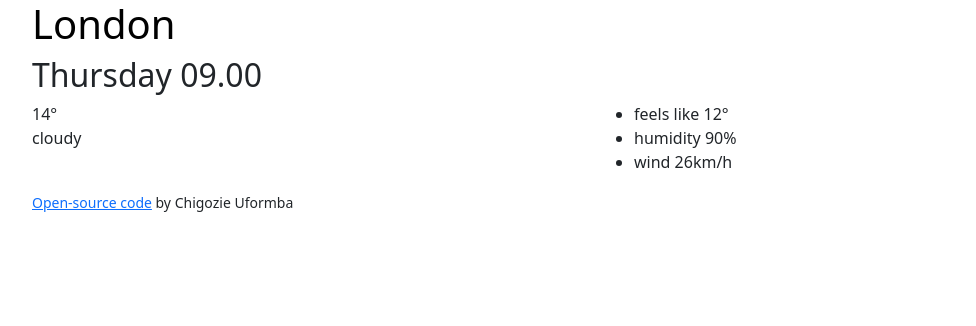
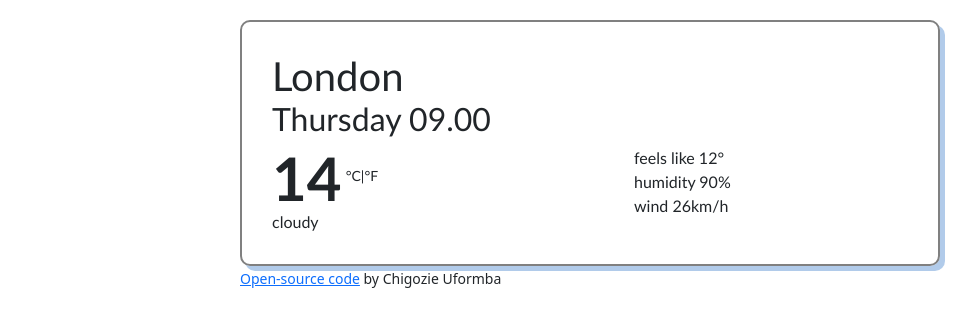
Before and after one commit to smileyuformba21/CLU-Vanilla-Weather-App, a plain HTML site: page index.html in a window 1280 px wide. Shown: the whole page, without its empty margins (50-1026 px from the left). Drawn offline with nearby package versions, Linux system fonts and the light colour scheme.

Commit message:
added css styling to weather app

```diff
--- a/index.html
+++ b/index.html
@@ -5,23 +5,26 @@
     <meta http-equiv="X-UA-Compatible" content="IE=edge" />
     <meta name="viewport" content="width=device-width, initial-scale=1.0" />
     <title>Vanilla Weather App</title>
-    <link rel="stylesheet" href="src/styles.css" />
+
     <link
       href="https://cdn.jsdelivr.net/npm/bootstrap@5.1.3/dist/css/bootstrap.min.css"
       rel="stylesheet"
       integrity="sha384-1BmE4kWBq78iYhFldvKuhfTAU6auU8tT94WrHftjDbrCEXSU1oBoqyl2QvZ6jIW3"
       crossorigin="anonymous"
     />
+    <link rel="stylesheet" href="src/styles.css" />
   </head>
   <body>
     <div class="container">
+      <div class="weather-app-wrapper">
         <div class="weather-app">
           <h1>London</h1>
           <h2>Thursday 09.00</h2>
           <div class="row">
             <div class="col-6">
               <div class="col-md-6">
-              14° <br />
+                <strong class="temp" id="current-temp">14</strong>
+                <span class="unit">°C|°F </span> <br />
                 cloudy
               </div>
             </div>
@@ -45,6 +48,7 @@
           by Chigozie Uformba</small
         >
       </div>
+    </div>
     <script src="src/script.js"></script>
   </body>
 </html>
--- a/src/styles.css
+++ b/src/styles.css
@@ -1,5 +1,28 @@
 .container {
 }
 h1 {
-  color: black;
+  margin-bottom: 0;
 }
+.weather-app-wrapper {
+  max-width: 700px;
+  margin: 20px auto;
+}
+.weather-app {
+  font-family: "Gill Sans", "Gill Sans MT", Calibri, "Trebuchet MS", sans-serif;
+  padding: 30px;
+  border: 2px solid grey;
+  border-radius: 10px;
+  box-shadow: 5px 5px rgba(144, 182, 226, 0.7);
+}
+li {
+  list-style: none;
+}
+.temp {
+  font-size: 60px;
+  line-height: 64px;
+}
+.unit {
+  position: relative;
+  font-size: 14px;
+  top: -20px;
+}
```
Lines whose indentation alone changed are shown as unchanged.
